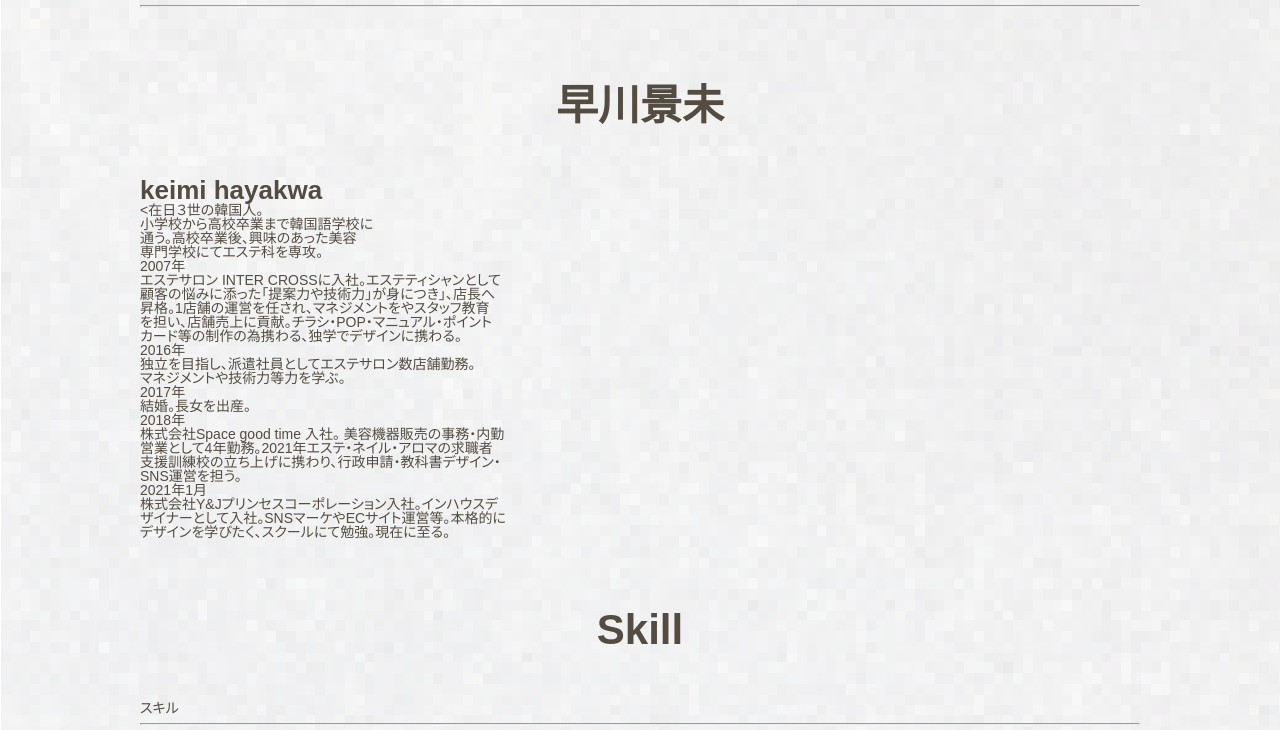
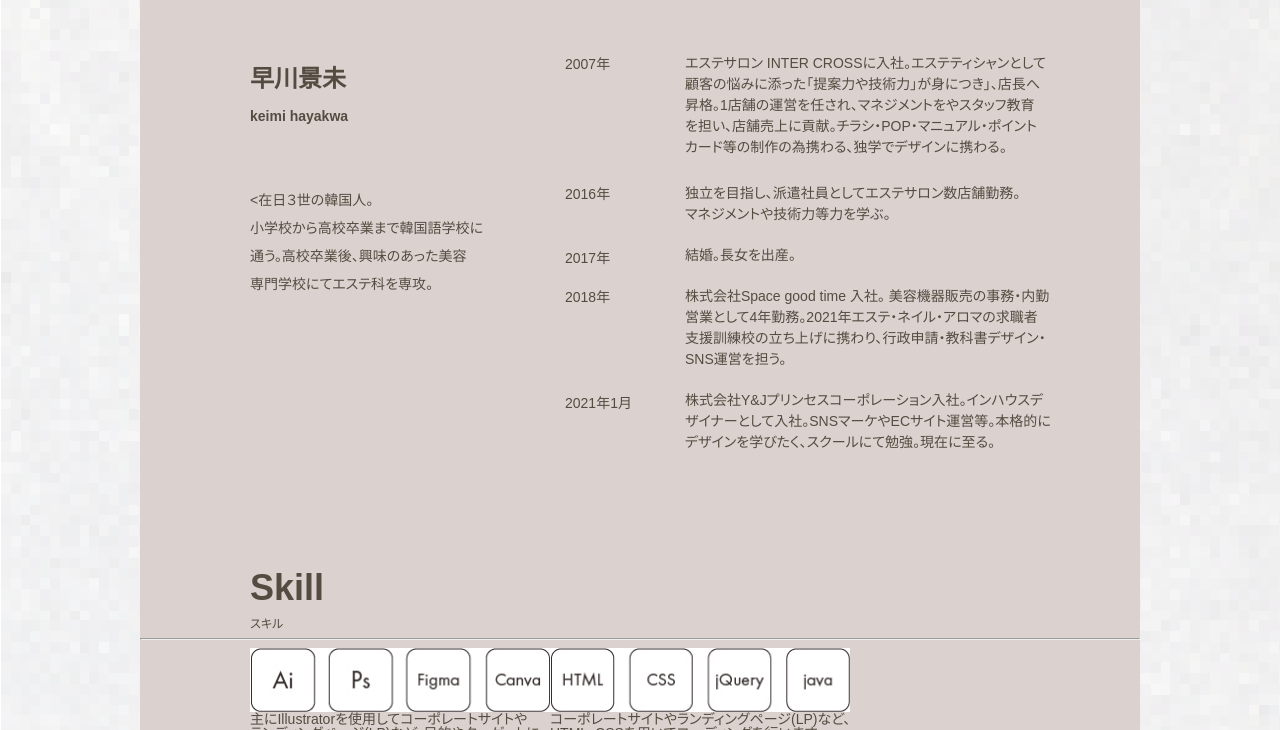
Before and after one commit to kei-m12/portforio, a plain HTML site: page about.html in a window 1280 px wide. Shown: the part 805-1535 px from the top of the page. Drawn offline with Linux system fonts and the light colour scheme.

Commit message:
2024041622

```diff
--- a/about.html
+++ b/about.html
@@ -7,13 +7,16 @@
     <title>PORTFWOLIO_KEMIMI HAYAKAWA</title>
 
     <link rel="stylesheet" href="./css/reset.css">
-    <link rel="stylesheet" href="/css/style.css">
+    <link rel="stylesheet" href="./css/style.css">
 </head>
 
 <body>
     <header>
         <img src="./images/PC _about＿solider.jpg" alt="">
         <nav class="header_nav">
+            <a href="./index.html" class="logo">
+                <img src="./images/logo.png" alt="logo">
+            </a>
             <ul>
                 <li><a href="index.html">HOME</a></li>
                 <li><a href="works.html">WORKS</a></li>
@@ -21,17 +24,22 @@
                 <li><a href="contact.html">CONTACT</a></li>
             </ul>
         </nav>
+
     </header>
 
     <main>
         <section class="aboutu_main">
+
             <nav class="plofile">
                 <h2>profile</h2>
-                <p>プロフィール・経歴</p>
-                <p class="designer">Designer</p>
+                <p>プロフィール・経歴 <span class="designer">Designer</span></p>
+
             </nav>
             <hr>
-            <div class="name">
+
+            <div class="career">
+                <ul>
+                    <li class="name">
                         <h2>早川景未</h2>
                         <h3>keimi hayakwa</h3>
                         <p>
@@ -40,44 +48,35 @@
                                 通う。高校卒業後、興味のあった美容<br>
                                 専門学校にてエステ科を専攻。
                         </p>
-            </div>
-
-            <div class="career">
-                <ul>
+                    </li>
                     <li>
-                        <P>2007年</P>
-                        <p class="career_text">
+                        <P class="career_year1">2007年 </P>
+                        <p class="career_year2">2016年</p>
+                        <p class="career_year3">2017年</p>
+                        <p class="career_year4">2018年</p>
+                        <p class="career_year5">2021年1月</p>
+                    </li>
+                    <li>
+                        <p class="career_text1">
                             エステサロン INTER CROSSに入社。エステティシャンとして<br>
                             顧客の悩みに添った「提案力や技術力」が身につき」、店長へ<br>
                             昇格。1店舗の運営を任され、マネジメントをやスタッフ教育<br>
                             を担い、店舗売上に貢献。チラシ・POP・マニュアル・ポイント<br>
-                            カード等の制作の為携わる、独学でデザインに携わる。
+                            カード等の制作の為携わる、独学でデザインに携わる。<br>
                         </p>
-                    </li>
-                    <li>
-                        <p>2016年</p>
                         <p class="career_text">
                             独立を目指し、派遣社員としてエステサロン数店舗勤務。<br>
                             マネジメントや技術力等力を学ぶ。
                         </p>
-                    </li>
-                    <li>
-                        <p>2017年</p>
                         <p class="career_text">
                             結婚。長女を出産。
                         </p>
-                    </li>
-                    <li>
-                        <p>2018年</p>
                         <p class="career_text">
                             株式会社Space good time 入社。 美容機器販売の事務・内勤<br>
                             営業として4年勤務。2021年エステ・ネイル・アロマの求職者<br>
                             支援訓練校の立ち上げに携わり、行政申請・教科書デザイン・<br>
                             SNS運営を担う。
                         </p>
-                    </li>
-                    <li>
-                        <p>2021年1月</p>
                         <p class="career_text">
                             株式会社Y&Jプリンセスコーポレーション入社。インハウスデ<br>
                             ザイナーとして入社。SNSマーケやECサイト運営等。本格的に<br>
@@ -94,7 +93,7 @@
             <div class="career2">
                 <ul>
                     <li>
-                        <img src="./images/about2.jpg" alt="">
+                        <img src="./images/about2.png" alt="">
                         <p>主にIllustratorを使用してコーポレートサイトや<br>
                             ランディングページ(LP)など、目的やターゲットに<br>
                             あったWebサイトのデザイン/チラシ/リーフレッ<br>
@@ -104,7 +103,7 @@
                             Figmaにつきましては、現在使用を開始。</p>
                     </li>
                     <li>
-                        <img src="./images/about1.jpg" alt="">
+                        <img src="./images/about1.png" alt="">
                         <p>コーポレートサイトやランディングページ(LP)など、<br>
                             HTML・CSSを用いてコーディングを行います。<br>
                             JavaScriptを使用し 動きをつけることや、レスポンシ<br>
@@ -120,10 +119,14 @@
         <p>お仕事のお問合せ・ご依頼はもちろん、ご相談も賜わります！<br>
             どうぞお気軽にお問い合せください。</p>
         <a href="contact.html" class="button">お問合せはこちら</a>
+        <img src="./images/flower2.png" alt="">
+
 
     </section>
     <footer>
+        <a href="./index.html" class="logo">
             <img src="./images/logo.png" alt="">
+        </a>
         <p>©2024 keimi hayakawa</p>
     </footer>
 </body>
--- a/css/style.css
+++ b/css/style.css
@@ -150,6 +150,92 @@ h5{
   padding-top: 90px;
 }
 
+/* about */
+
+.aboutu_main{
+max-width: 1000px;
+background-color: #DBD2D0;
+}
+
+
+.plofile ,.career ,.skill ,.career2{
+    margin-left: 110px;
+}
+.plofile h2 ,.skill h2{
+    font-size: 36px;
+    text-align: left;
+    padding-bottom: 12px;
+}
+
+.plofile p ,.skill p{
+    font-size: 12px;
+}
+
+.designer{
+    font-size: 14px;
+    position: absolute;
+    right: 100px;
+}
+.career2 img{
+width: 300px;
+}
+.career2 ul ,.career ul{
+    display: flex;
+}
+
+.name h2{
+font-size: 24px;
+text-align: left;
+padding-bottom: 18px;
+}
+.name h3{
+    font-size: 14px;
+}
+.name p{
+    font-size: 14px;
+    line-height: 28px;
+    padding-top: 63px;
+
+}
+.career_year1,.career_year2,
+.career_year3,.career_year4,.career_year5{
+    padding-left: 82px;
+}
+.career_text{
+    padding-left: 53px;
+    line-height: 21px;
+    padding-bottom: 20px;
+}
+.career_text1{
+    padding-left: 53px;
+    line-height: 21px;
+    padding-bottom: 25px;
+    padding-top: 56px;
+}
+.career_year1{
+padding-top: 60px;
+padding-bottom: 116px;
+}
+.career_year2{
+padding-bottom: 50px;
+}
+.career_year3{
+    padding-bottom: 25px;
+}
+.career_year4{
+    padding-bottom: 92px;
+}
+.career_year5{
+    padding-bottom: 90px;
+}
+
+
+
+
+
+
+
+
 /* works */
 
 .works_main_nav h2{
```
Also changed, not shown: contact.html (+4 -6 lines), index.html (+3 -1 lines), works.html (+3 -1 lines), works01.html (+3 -1 lines), images/about1.png (renamed from images/about1.jpg), images/about2.png (renamed from images/about2.jpg), 2 other files. Lines whose indentation alone changed are shown as unchanged.
